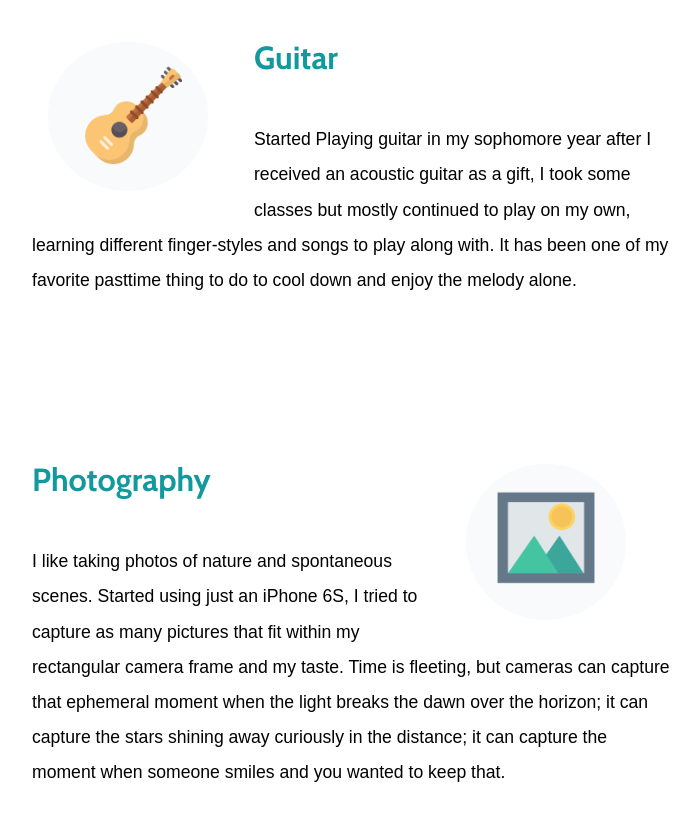
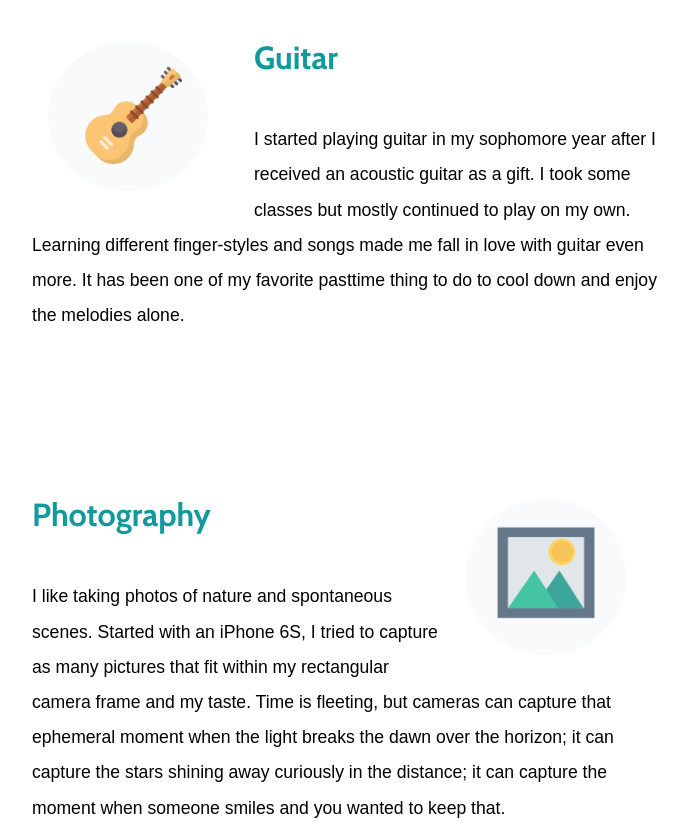
Before and after one commit to daniellan2002/profile, a plain HTML site: page index.html in a window 1280 px wide. Shown: the part 2940-3769 px from the top of the page, without its empty margins (288-988 px from the left). Drawn offline with nearby package versions, Linux system fonts and the light colour scheme; a web font is replaced by a local one.

Commit message:
4th update
Changed small texts errors

```diff
--- a/index.html
+++ b/index.html
@@ -35,7 +35,7 @@
     <div class="profile">
       <img class="profile-picture" src="CSS - My Site Images/Daniel-Profile0.jpg" alt="">
       <h2 class="hello">Hello     你好     Hola     Namaste     こんにちは.</h2>
-      <p class="medium-text">I am a full-time Copmuter Science and Engineering student at UCI with an emphasis on Machine Learning and AI.</p>
+      <p class="medium-text">I am a full-time Computer Science and Engineering student at UCI with an emphasis on Machine Learning and AI.</p>
     </div>
     <hr>
     <div class="skills">
@@ -61,14 +61,14 @@
       <div class="skill-row">
         <img class="skills-pictures btn1" src="CSS - My Site Images/Guitar0.png" alt="">
         <h3>Guitar</h3>
-        <p>Started Playing guitar in my sophomore year after I received an acoustic guitar as a gift, I took some classes but mostly
-        continued to play on my own, learning different finger-styles and songs to play along with. It has been one of my favorite pasttime
-        thing to do to cool down and enjoy the melody alone.</p>
+        <p>I started playing guitar in my sophomore year after I received an acoustic guitar as a gift. I took some classes but mostly
+        continued to play on my own. Learning different finger-styles and songs made me fall in love with guitar even more. It has been one of my favorite pasttime
+        thing to do to cool down and enjoy the melodies alone.</p>
       </div>
       <div class="skill-row2">
         <img class="skills-pictures2 btn1" src="CSS - My Site Images/Photography0.png" alt="">
         <h3>Photography</h3>
-        <p>I like taking photos of nature and spontaneous scenes. Started using just an iPhone 6S, I tried to capture as many pictures that fit
+        <p>I like taking photos of nature and spontaneous scenes. Started with an iPhone 6S, I tried to capture as many pictures that fit
         within my rectangular camera frame and my taste. Time is fleeting, but cameras can capture that ephemeral moment when the light breaks the<thead>
         dawn over the horizon; it can capture the stars shining away curiously in the distance; it can capture the moment when someone smiles and you wanted to keep that.
         </thead></p>
```
